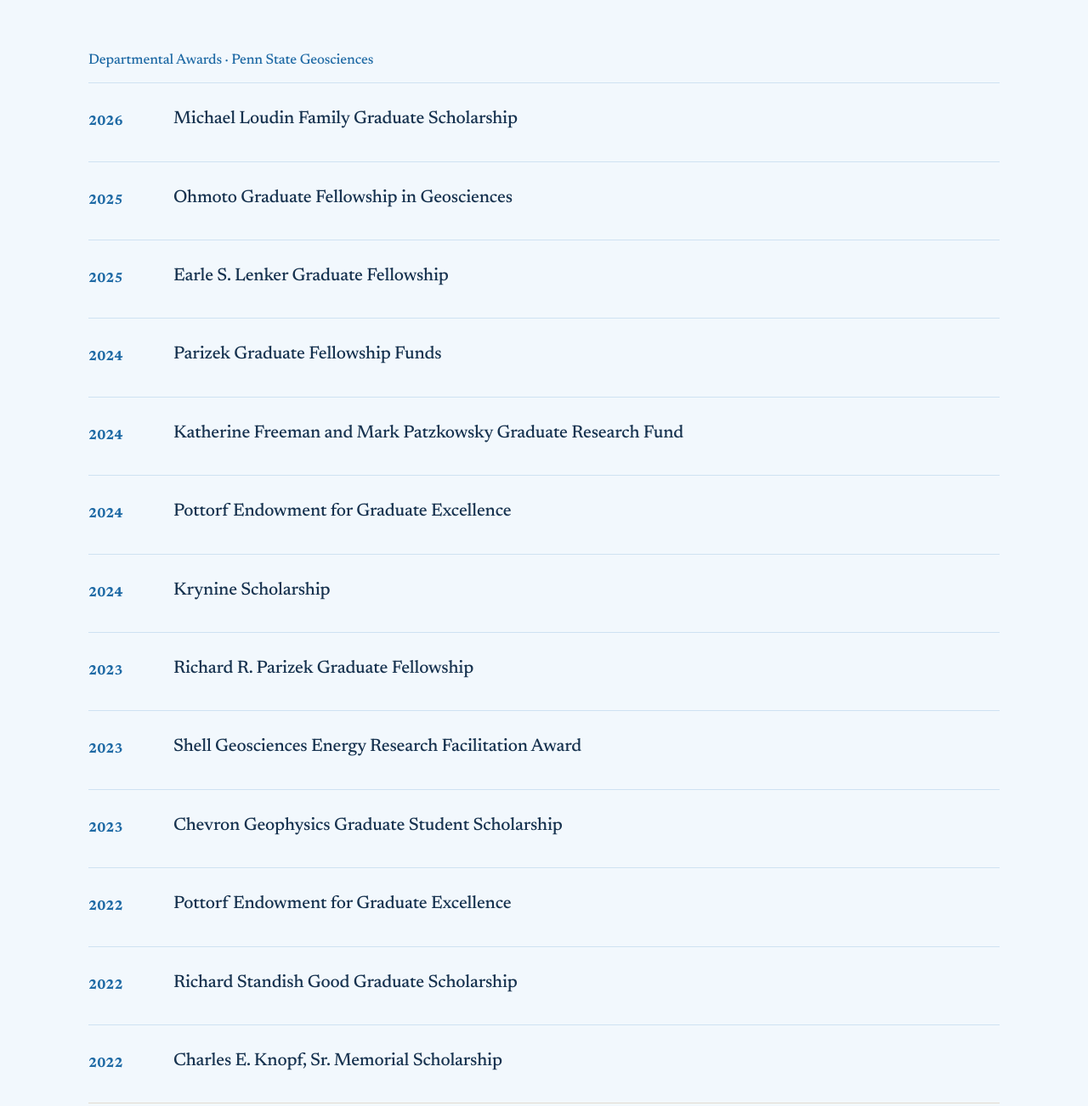
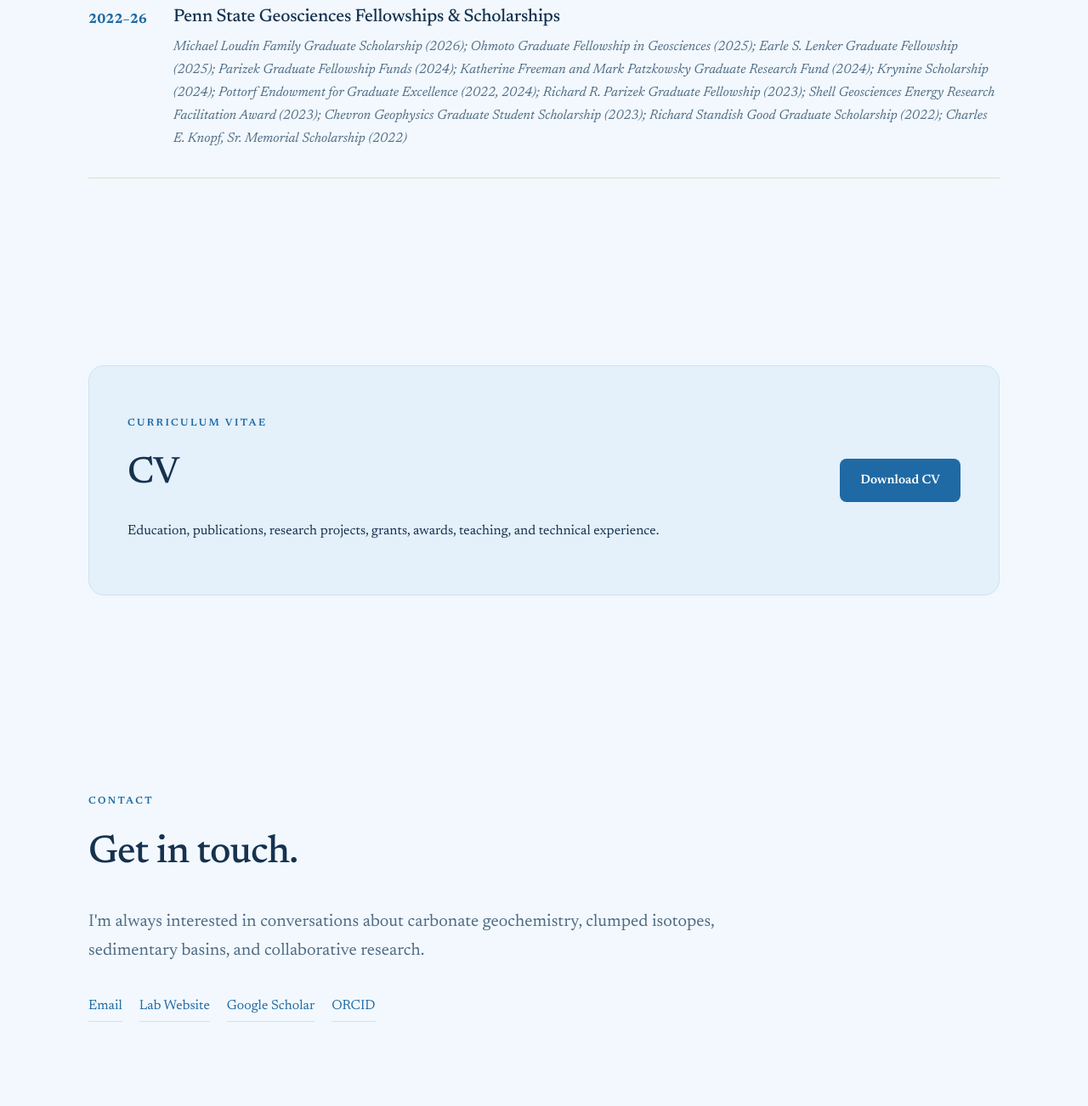
Before and after one commit to RanHe-geology/RanHe-geology.github.io, a plain HTML site: page index.html in a window 1280 px wide. Shown: the part 6426-7728 px from the top of the page at 85% size. Drawn offline with Linux system fonts and the light colour scheme.

Commit message:
Update index.html

```diff
--- a/index.html
+++ b/index.html
@@ -73,7 +73,6 @@
     .card-link { margin-top: 12px; }
     .card-link a { color: var(--sky-accent-dark); font-weight: 500; text-decoration: none; }
     .card-link a:hover { text-decoration: underline; }
-    .awards-subhead { margin: 32px 0 12px; font-size: 1.05rem; color: var(--sky-accent-dark); }
   </style>
 </head>
 
@@ -404,8 +403,6 @@
 
       <h2>Grants &amp; Awards</h2>
 
-      <h3 class="awards-subhead">Research Grants</h3>
-
       <div class="publication">
         <p class="year">2026</p>
         <div>
@@ -448,96 +445,11 @@
         </div>
       </div>
 
-      <h3 class="awards-subhead">Departmental Awards · Penn State Geosciences</h3>
-
       <div class="publication">
-        <p class="year">2026</p>
+        <p class="year">2022–26</p>
         <div>
-          <h3>Michael Loudin Family Graduate Scholarship</h3>
-        </div>
-      </div>
-
-      <div class="publication">
-        <p class="year">2025</p>
-        <div>
-          <h3>Ohmoto Graduate Fellowship in Geosciences</h3>
-        </div>
-      </div>
-
-      <div class="publication">
-        <p class="year">2025</p>
-        <div>
-          <h3>Earle S. Lenker Graduate Fellowship</h3>
-        </div>
-      </div>
-
-      <div class="publication">
-        <p class="year">2024</p>
-        <div>
-          <h3>Parizek Graduate Fellowship Funds</h3>
-        </div>
-      </div>
-
-      <div class="publication">
-        <p class="year">2024</p>
-        <div>
-          <h3>Katherine Freeman and Mark Patzkowsky Graduate Research Fund</h3>
-        </div>
-      </div>
-
-      <div class="publication">
-        <p class="year">2024</p>
-        <div>
-          <h3>Pottorf Endowment for Graduate Excellence</h3>
-        </div>
-      </div>
-
-      <div class="publication">
-        <p class="year">2024</p>
-        <div>
-          <h3>Krynine Scholarship</h3>
-        </div>
-      </div>
-
-      <div class="publication">
-        <p class="year">2023</p>
-        <div>
-          <h3>Richard R. Parizek Graduate Fellowship</h3>
-        </div>
-      </div>
-
-      <div class="publication">
-        <p class="year">2023</p>
-        <div>
-          <h3>Shell Geosciences Energy Research Facilitation Award</h3>
-        </div>
-      </div>
-
-      <div class="publication">
-        <p class="year">2023</p>
-        <div>
-          <h3>Chevron Geophysics Graduate Student Scholarship</h3>
-        </div>
-      </div>
-
-      <div class="publication">
-        <p class="year">2022</p>
-        <div>
-          <h3>Pottorf Endowment for Graduate Excellence</h3>
-        </div>
-      </div>
-
-      <div class="publication">
-        <p class="year">2022</p>
-        <div>
-          <h3>Richard Standish Good Graduate Scholarship</h3>
-        </div>
-      </div>
-
-      <div class="publication">
-        <p class="year">2022</p>
-        <div>
-          <h3>Charles E. Knopf, Sr. Memorial Scholarship</h3>
+          <h3>Penn State Geosciences Fellowships &amp; Scholarships</h3>
+          <p class="journal">Michael Loudin Family Graduate Scholarship (2026); Ohmoto Graduate Fellowship in Geosciences (2025); Earle S. Lenker Graduate Fellowship (2025); Parizek Graduate Fellowship Funds (2024); Katherine Freeman and Mark Patzkowsky Graduate Research Fund (2024); Krynine Scholarship (2024); Pottorf Endowment for Graduate Excellence (2022, 2024); Richard R. Parizek Graduate Fellowship (2023); Shell Geosciences Energy Research Facilitation Award (2023); Chevron Geophysics Graduate Student Scholarship (2023); Richard Standish Good Graduate Scholarship (2022); Charles E. Knopf, Sr. Memorial Scholarship (2022)</p>
         </div>
       </div>
 
```
